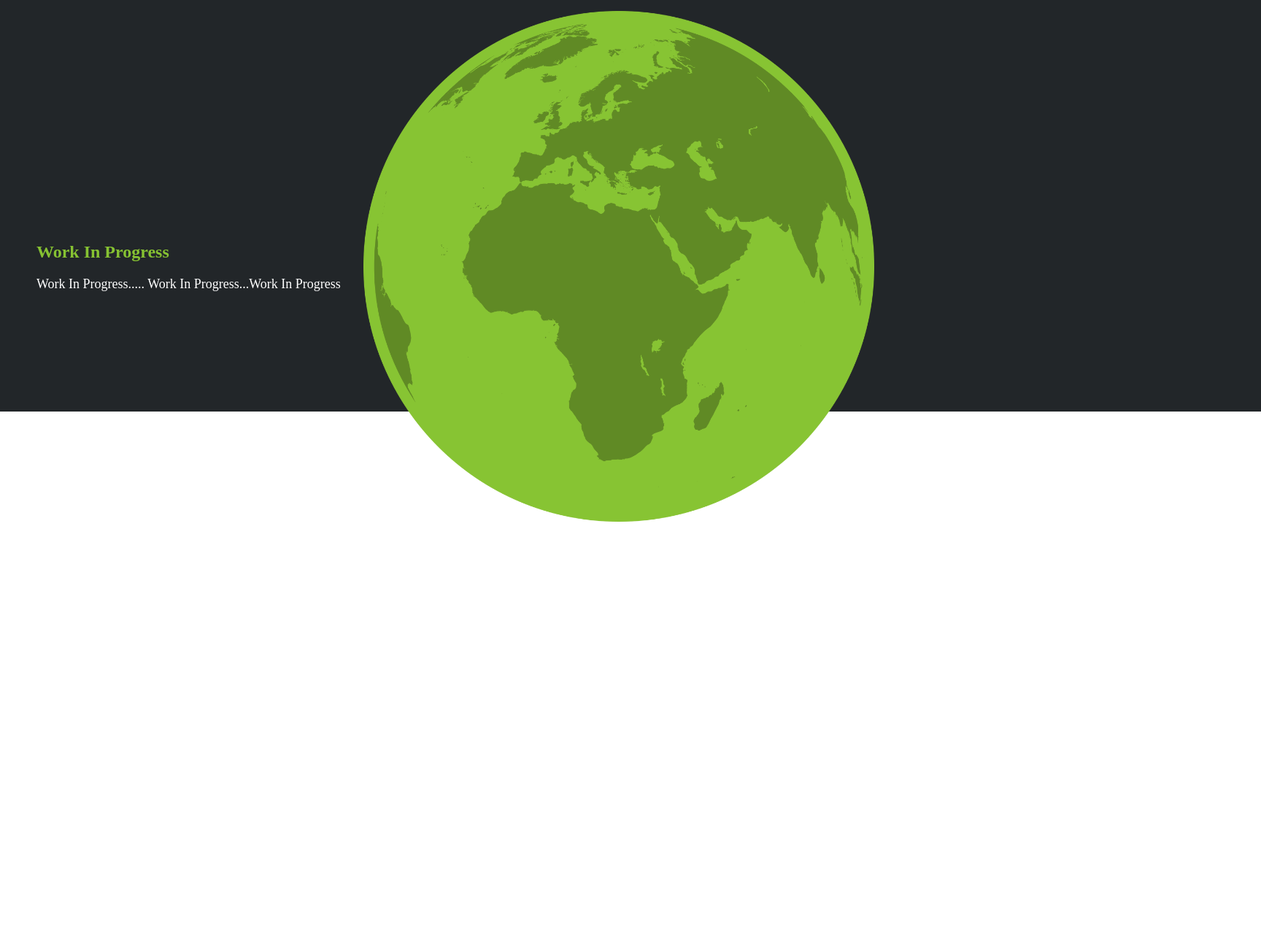
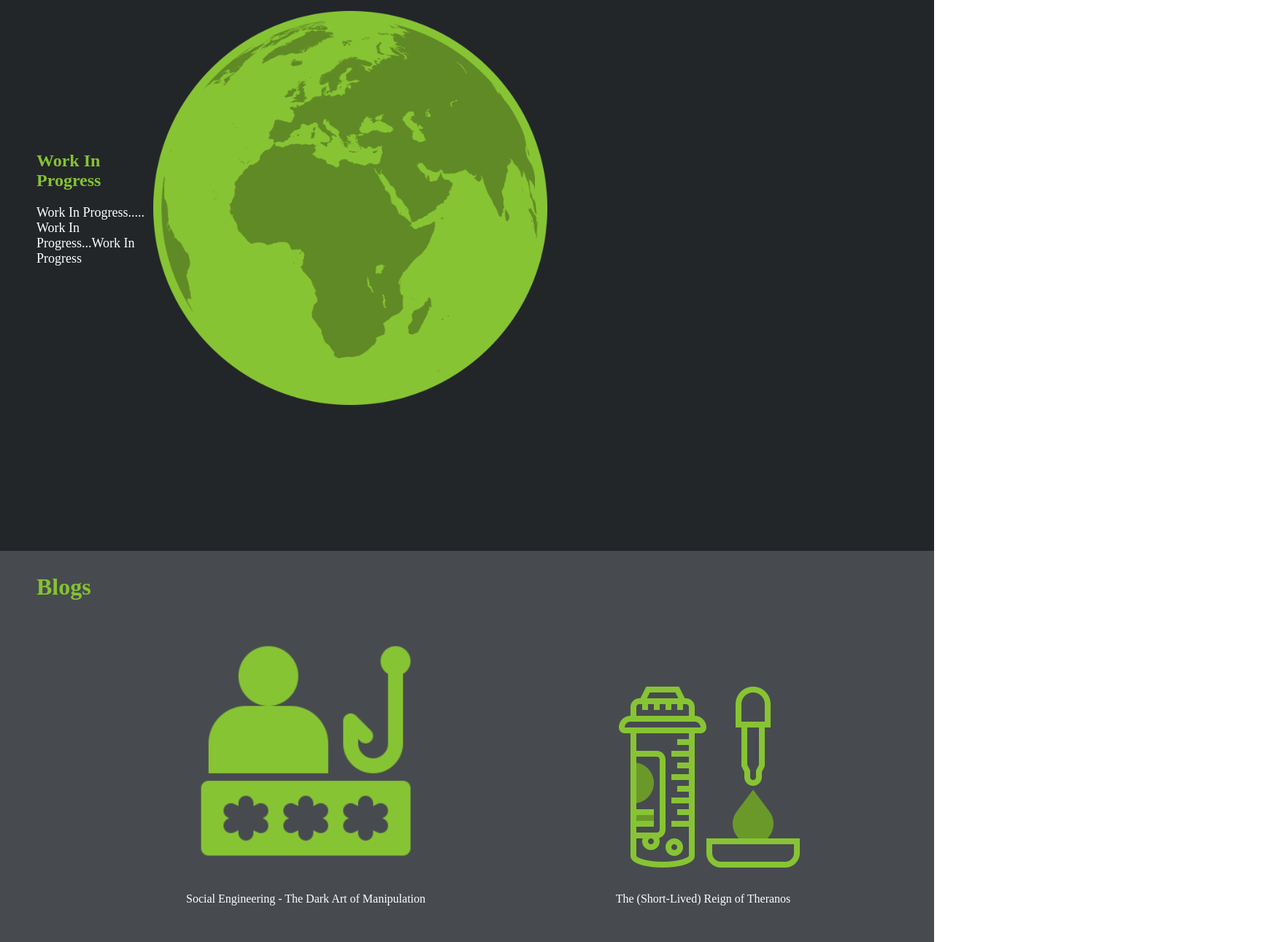
Before and after one commit to Khalid-Alnowaiser/landing-page, a plain HTML site: page index.html in a window 1280 px wide. Shown: the part 186-1477 px from the top of the page at 73% size, 1728 px wide, since content can reach past the window. Before the commit the page ends 901 px from the top, so only its background shows below. Drawn offline with Linux system fonts and the light colour scheme.

Commit message:
Added blogs section

```diff
--- a/css/style.css
+++ b/css/style.css
@@ -13,11 +13,11 @@ h1,h2{
 }
 
 .topcontainer{
-    height: 650.38px;
-    width: 1628px;
     background-color: #222629;
     padding:50px;
     margin: 0%;
+    border-radius: 0;
+    padding-bottom: 200px;
 }
 .navbar{
     display: flex;
@@ -31,21 +31,52 @@ h1,h2{
 a{
     text-decoration: none;
     color: #86c232;
-}.kicon{
+}.kicon,.BlogPNG{
     filter: invert(59%) sepia(98%) saturate(306%) hue-rotate(43deg) brightness(96%) contrast(95%);
 
 
 }
 .titleImage{
+    display: flex;
     z-index: 1;
     filter: invert(59%) sepia(98%) saturate(306%) hue-rotate(43deg) brightness(96%) contrast(95%);
 
 
-    height: 700px;
-    width: 700px;
+    height: 540px;
+    width: 540px;
 }.homeScreen{
     display: flex;
     justify-content: space-between;
     margin-right: 30pc;
     align-items: center;
 }
+.midContainer{
+    display: flex;
+    background-color: #474B4F;
+    margin: 0px;
+    padding: 50px;
+    padding-top: 10px;
+}
+.aboutMeSubtext{
+    display: flex;
+    justify-content: end;
+
+}
+.underblog{
+    color: white;
+
+}
+.Blogs{
+    display: flex;
+    margin-top: 100px;
+    align-items: flex-end;
+    justify-content: space-around;
+    width: 100%;
+}
+.SocialEngineeringBlog, .TheranosBlog{
+    display: flex;
+    flex-direction: column;
+}
+.BlogPNG{
+    margin-bottom: 30px;
+}
--- a/index.html
+++ b/index.html
@@ -7,10 +7,7 @@
     <title>Portfolio</title>
     <link href = "css/style.css" rel="stylesheet" type ="text/css" media = "all"/>
     <link rel="icon" href="images/16pxK.png"/>
-    <script>
-        alert("I am an alert box!");
 
-    </script>
 
 
 
@@ -21,7 +18,7 @@
             <img src="images/portfolio.png" class="kicon">
             <div class="headerlinks">
                 <a href="#">About</a>
-                <a href="#">Blogs</a>
+                <a href="#Blogs">Blogs</a>
                 <a href="#">CV</a>
             </div>
 
@@ -47,8 +44,20 @@
 
     </div>
 
-    <div class="midContainer">
-        <div class="randomInfo">
+    <div class="midContainer" id ="Blogs">
+        <h1>Blogs</h1>
+        <div class="Blogs">
+                <div class ="SocialEngineeringBlog">
+                <img src="images/phishing.png" class="BlogPNG">
+                <a class ="underblog" href="https://www.linkedin.com/feed/update/urn:li:activity:6983511996587528192/" target="_blank">Social Engineering - The Dark Art of Manipulation</a>
+            </div>
+            <div class="TheranosBlog">
+                <img src="images/blood-test.png" class="BlogPNG">
+                <a class ="underblog" href="https://www.linkedin.com/feed/update/urn:li:activity:6984846405387333632/" target="_blank">The (Short-Lived) Reign of Theranos</a>
+
+            </div>
+
+            </div>
 
         </div>
         <div class="info">
```
Also changed, not shown: images/blood-test.png (added), images/phishing.png (added).
